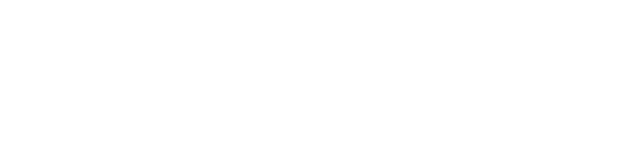
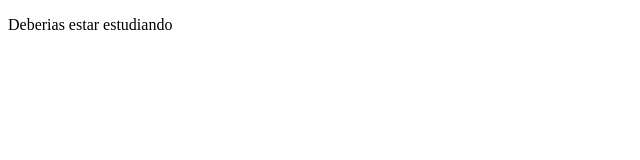
Before and after one commit to martinpf03/martinpf, a plain HTML site: page homepage.html in a window 1280 px wide. Shown: the whole page, without its empty margins (0-640 px from the left). Drawn offline with Linux system fonts and the light colour scheme.

Commit message:
Update homepage.html

```diff
--- a/homepage.html
+++ b/homepage.html
@@ -3,4 +3,10 @@
   <html>
   <title>Martinpf's portfolio</title>
 
+    <body>
+      <p>
+        Deberias estar estudiando
+      </p>
+    </body>
+
   </html>
```
